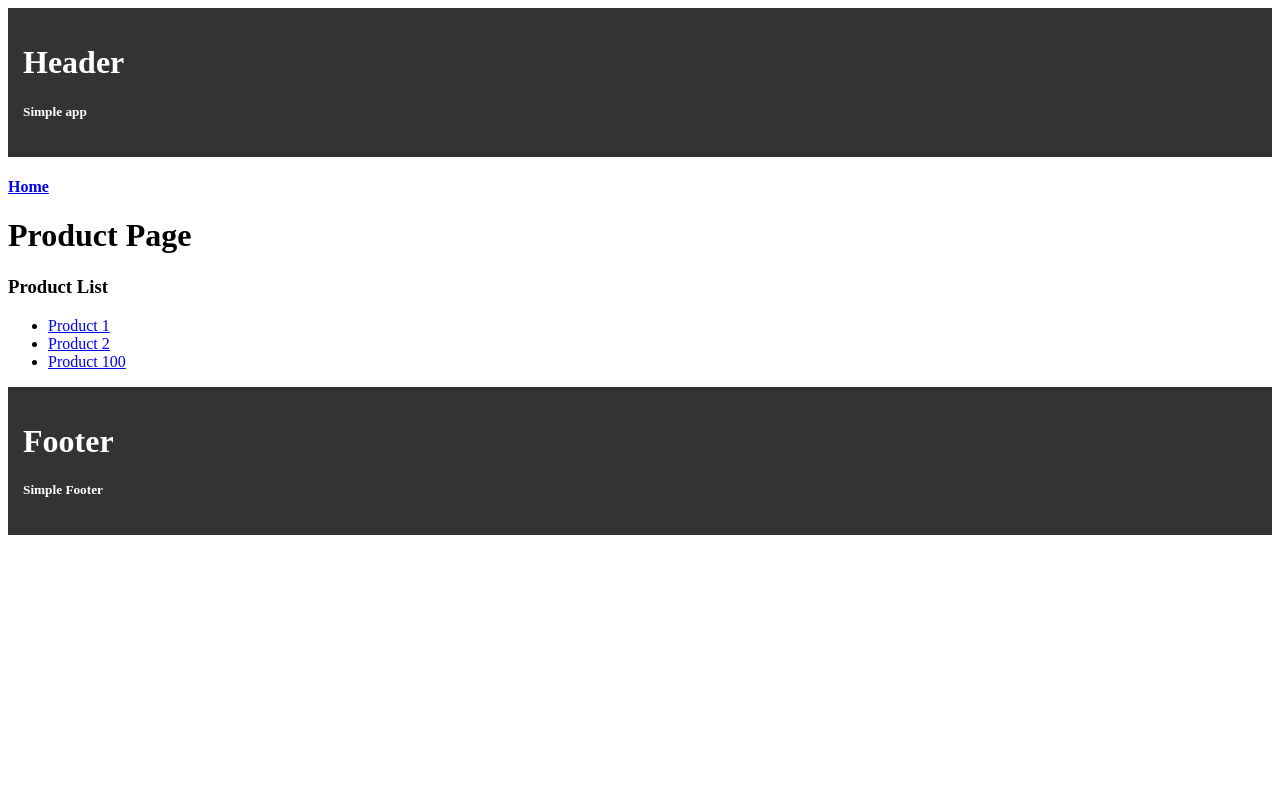
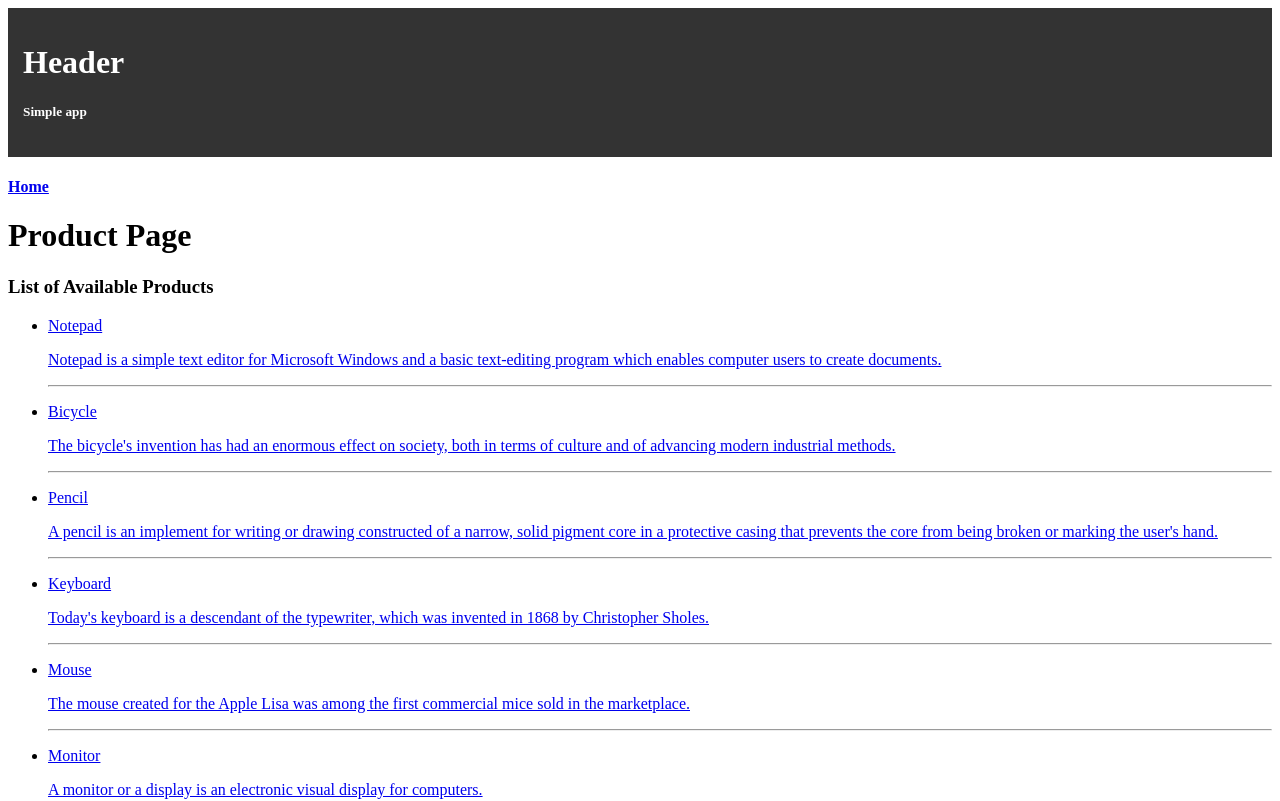
Before and after one commit to MISTOM/SvelteProject, a SvelteKit app: page /product in a window 1280 px wide. Shown: the top 801 px of the page. Built offline with nearby package versions, Linux system fonts and the light colour scheme; data requests are answered from the project's data file.

Commit message:
populate address with postcode items from api

```diff
--- /dev/null
+++ b/src/lib/comments.js
@@ -0,0 +1,23 @@
+//sample comments about svelte and how awesome it is and it unique features
+export const comments = [
+    {
+        id: 1,
+        text: 'Svelte is a new way to build web applications. It\'s a compiler that takes your declarative components and converts them into efficient JavaScript that surgically updates the DOM.'
+    },
+    {
+        id: 2,
+        text: 'Svelte is a radical new approach to building user interfaces. Whereas traditional frameworks like React and Vue do the bulk of their work in the browser, Svelte shifts that work into a compile step that happens when you build your app.'
+    },
+    {
+        id: 3,
+        text: 'Instead of using techniques like virtual DOM diffing, Svelte writes code that surgically updates the DOM when the state of your app changes.'
+    },
+    {
+        id: 4,
+        text: 'Svelte is a radical new approach to building user interfaces. Whereas traditional frameworks like React and Vue do the bulk of their work in the browser, Svelte shifts that work into a compile step that happens when you build your app.'
+    },
+    {
+        id: 5,
+        text: 'Instead of using techniques like virtual DOM diffing, Svelte writes code that surgically updates the DOM when the state of your app changes.'
+    },
+]
--- a/src/routes/product/+page.svelte
+++ b/src/routes/product/+page.svelte
@@ -1,14 +1,25 @@
 
 <script>
-    let productId = 100
+  export let data;
+
+  const title = data.title;
+  const products = data.products;
 </script>
 
 <!--home link-->
 <h4><a href="/">Home</a></h4>
 <h1>Product Page</h1>
-<h3>Product List</h3>
+<h3>{ title }</h3>
+
 <ul>
-  <li><a href="/product/1">Product 1</a></li>
-  <li><a href="/product/2">Product 2</a></li>
-  <li><a href={`/product/${productId}`}>Product {productId}</a></li>
+  {#each products as product}
+
+    <li><a href={`/product/${product.id}`}>
+      <p>{ product.title }</p>
+      <p>{ product.description }</p>
+    </a></li>
+    <hr/>
+
+
+  {/each}
 </ul>
```
Also changed, not shown: src/routes/address/+page.js (added, +10 -0 lines), src/routes/address/+page.svelte (added, +18 -0 lines).
